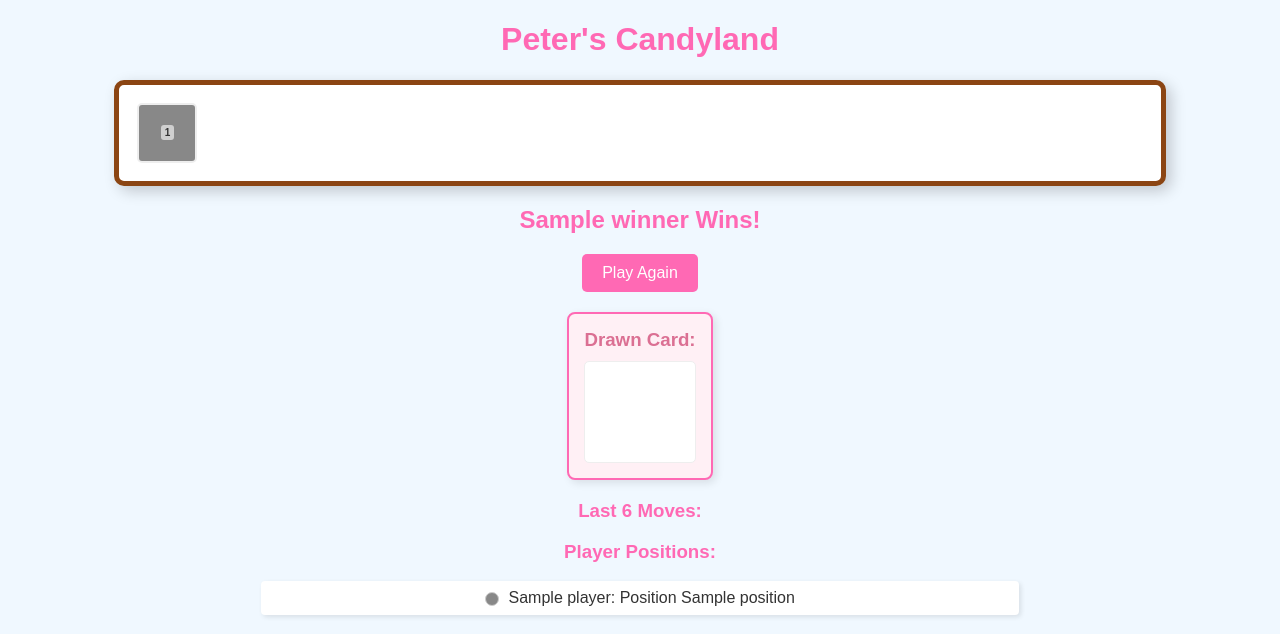
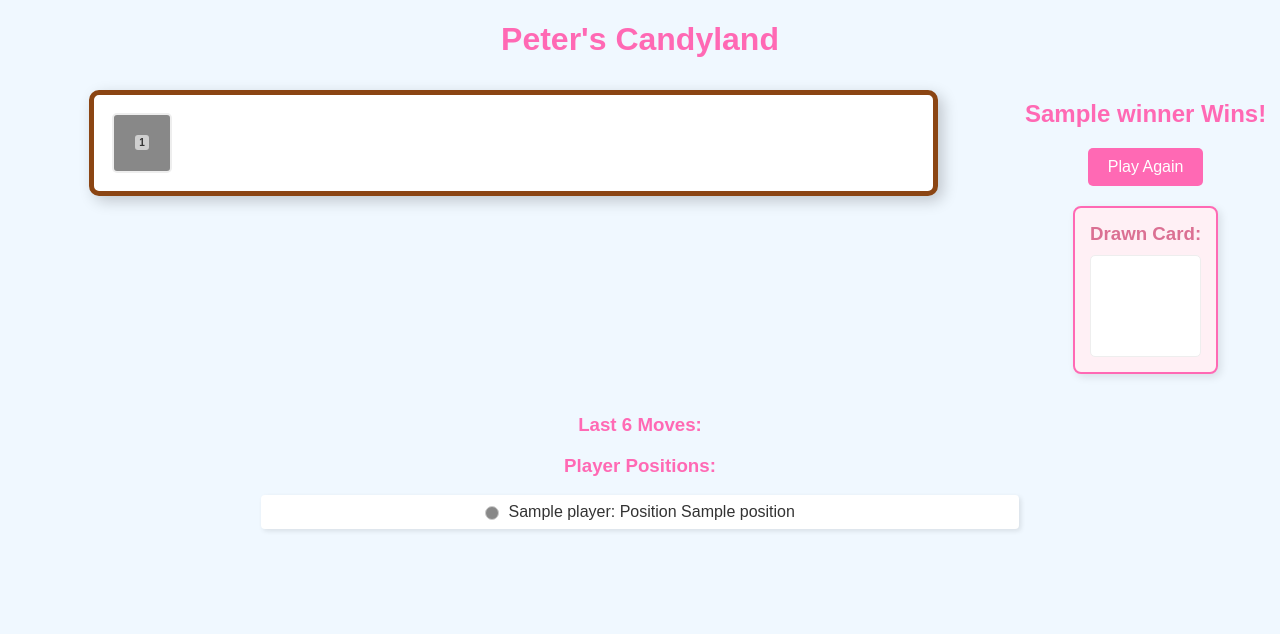
Before and after one commit to petersomerville/candyland, a Flask app: template templates/game.html in a window 1280 px wide. Shown: the top 634 px of the page. Run offline with Flask 3, Linux system fonts and the light colour scheme; the template is opened without the code that fills it: most values are stand-ins (such as "Sample title", 1, 10 or a date in 2020).

Commit message:
add two columns to make the game more useable on smaller screens

```diff
--- a/static/css/style.css
+++ b/static/css/style.css
@@ -13,7 +13,7 @@ h1, h2, h3 {
   display: flex; /* Arrange squares in a row */
   flex-wrap: wrap; /* Allow squares to wrap to the next line */
   width: 80%; /* Adjust width as needed */
-  margin: 20px auto; /* Center the board */
+  margin: 10px auto; /* Center the board */
   padding: 15px;
   background-color: #fff; /* White background for the board area */
   border: 5px solid #8b4513; /* Brown border like a game board */
@@ -257,3 +257,21 @@ fieldset legend {
   color: #333;       /* Sets the text color */
   background-color: #fff; /* White background for the fieldset */
 }
+
+/* Container for the two-column layout */
+.game-container {
+    display: flex;
+    justify-content: space-between;
+    margin-bottom: 20px;
+}
+
+/* Board (left column) */
+.game-board {
+    width: 80%;
+}
+
+/* Game info and controls (right column) */
+.game-info {
+    width: 20%;
+    box-sizing: border-box;
+}
--- a/templates/game.html
+++ b/templates/game.html
@@ -7,6 +7,11 @@
 <body>
   <h1>Peter's Candyland</h1>
 
+  <!-- New container for two columns -->
+  <div class="game-container">
+
+    <!-- Left column: Game Board -->
+    <div class="game-board">
       <div class="board">
         {% for square in game.board.spaces %}
           {% set square_classes = ['square'] %}
@@ -17,14 +22,11 @@
             {% set square_classes = square_classes + ['finish-square'] %}
           {% endif %}
           {% if square.is_picture and not square.image_filename %}
-          {# Optionally add any extra marker when no image is provided #}
             {% set square_classes = square_classes + ['picture-square'] %}
           {% endif %}
 
-      {# The main div for the square #}
           <div class="{{ square_classes|join(' ') }}" style="background-color: {% if square.color and not square.image_filename %}{{ square.color }}{% elif not square.image_filename %}#ccc{% else %}transparent{% endif %};">
 
-        {# 1. Image layer (if exists) #}
             {% if square.is_picture and square.image_filename %}
               <img src="{{ url_for('static', filename='images/' + square.image_filename) }}"
                    alt="{{ square.picture_name }}"
@@ -32,7 +34,6 @@
                    title="{{ square.picture_name }}">
             {% endif %}
 
-        {# 2. Content layer (text, icons, etc.) #}
             <span class="square-content">
               {% if square.is_start %}
                 START
@@ -49,7 +50,6 @@
               {% endif %}
             </span>
 
-        {# 3. Pawns layer #}
             <div class="pawns-container">
               {% for p in game.players %}
                 {% if p.position == square.index %}
@@ -61,7 +61,10 @@
           </div>
         {% endfor %}
       </div>
+    </div>
 
+    <!-- Right column: Controls -->
+    <div class="game-info">
       {% if game.status == "Finished" %}
         <h2>{{ game.winner.name }} Wins!</h2>
         <form action="{{ url_for('reset') }}" method="post">
@@ -74,7 +77,6 @@
         </form>
       {% endif %}
 
-  {# Display the last drawn card visually if it exists #}
       {% if game.last_card %}
         <div class="drawn-card-container">
           <h3>Drawn Card:</h3>
@@ -93,7 +95,6 @@
                        alt="{{ game.last_card.value }}"
                        title="{{ game.last_card.value }}">
                 {% else %}
-              {# Fallback: Just show the name if no image file is associated #}
                   <span class="card-text-label">{{ game.last_card.value }}</span>
                 {% endif %}
               </div>
@@ -101,7 +102,11 @@
           </div>
         </div>
       {% endif %}
+    </div>
 
+  </div> <!-- end of .game-container -->
+
+  <!-- Full-width sections below -->
   <h3>Last 6 Moves:</h3>
   <ul>
     {% for msg in game.messages[-6:] %}
@@ -119,5 +124,6 @@
       </li>
     {% endfor %}
   </ul>
+
 </body>
 </html>
```
Lines whose indentation alone changed are shown as unchanged.
